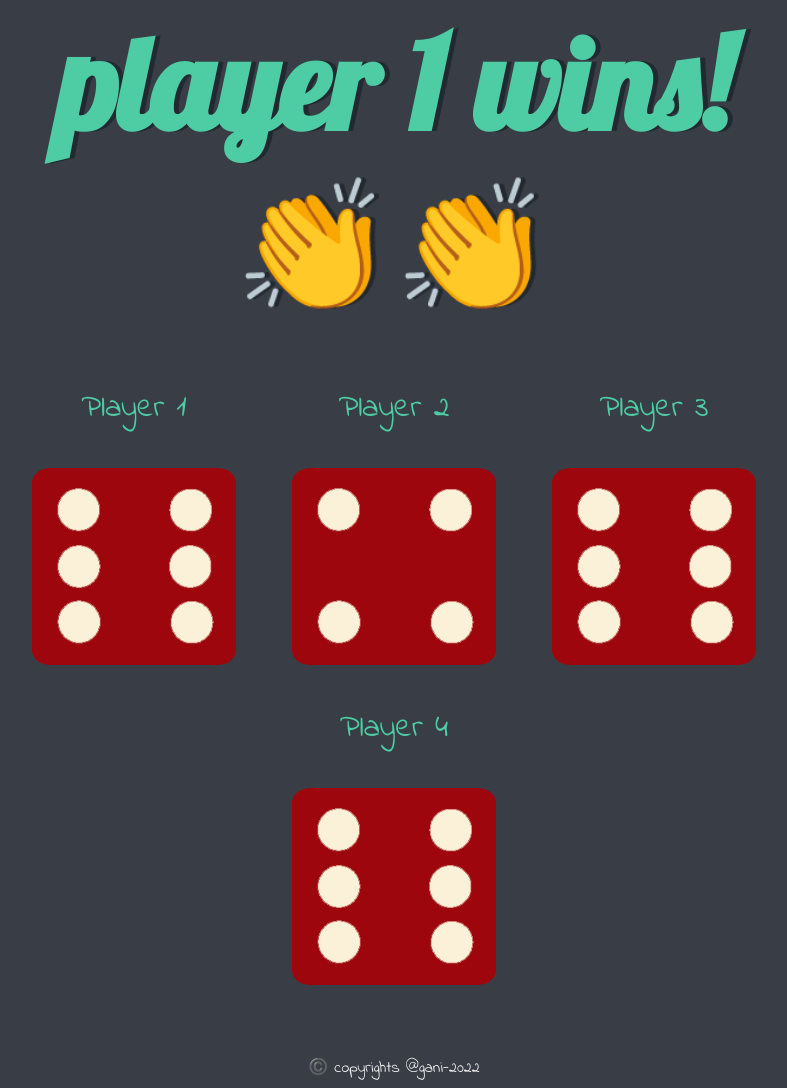
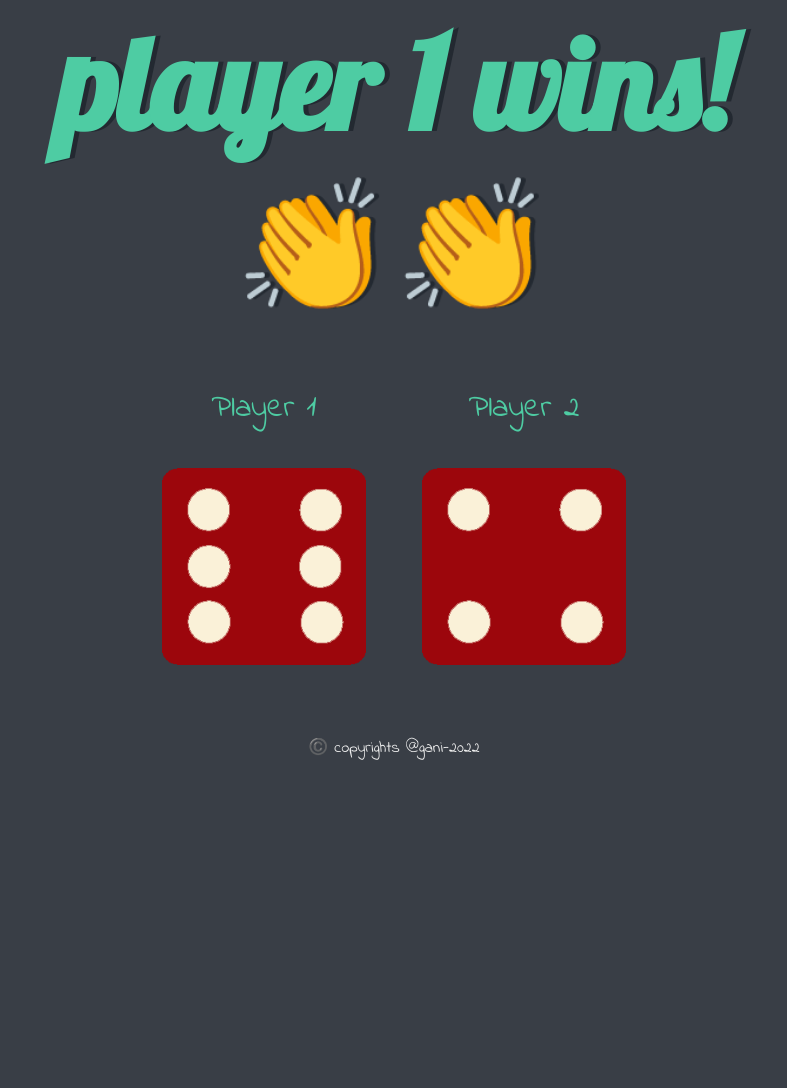
Before and after one commit to Ganesh-BV/dice, a plain HTML site: page index.html in a window 1280 px wide. Shown: the part 27-1115 px from the top of the page, without its empty margins (246-1033 px from the left). After the commit the page ends 800 px from the top, so only its background shows below. Drawn offline with Linux system fonts and the light colour scheme.

Commit message:
Update index.html

```diff
--- a/index.html
+++ b/index.html
@@ -22,15 +22,7 @@
         <img class="img2" src="./images/dice6.png">
       </div>
 
-      <div class="dice">
-        <p>Player 3</p>
-        <img class="img2" src="./images/dice6.png">
-      </div>
 
-      <div class="dice">
-        <p>Player 4</p>
-        <img class="img2" src="./images/dice6.png">
-      </div>
 
     </div>
     <script src="dice.js"></script>
```
